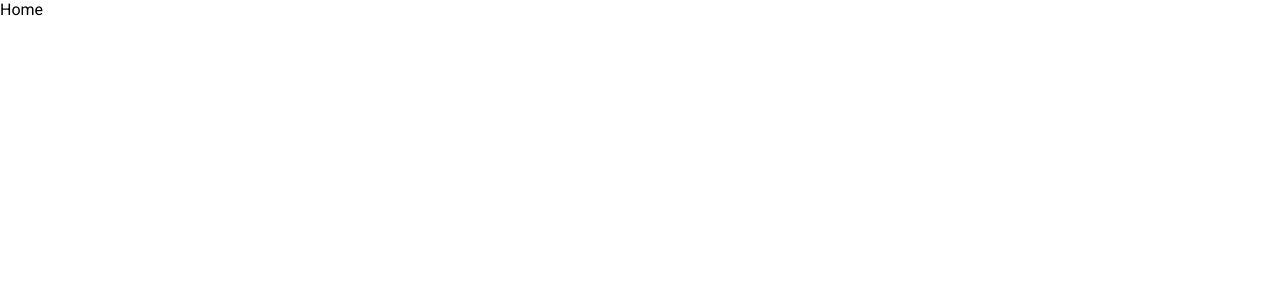
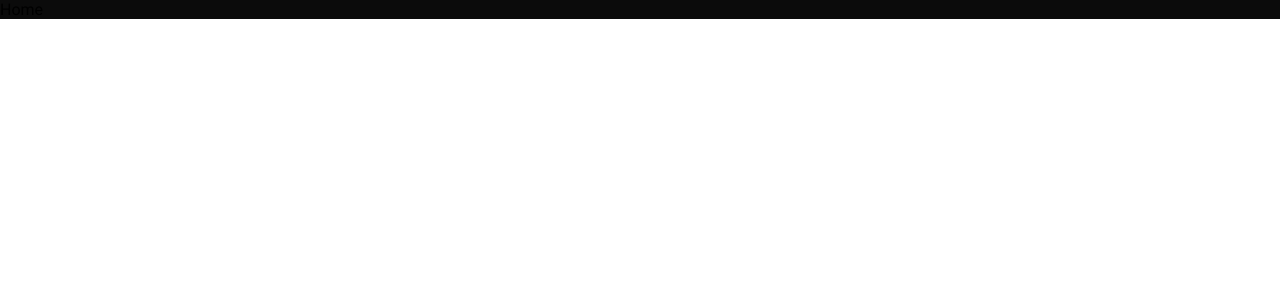
Before and after one commit to phantware/moviehub, a React (Create React App) app: page / in a window 1280 px wide. Shown: the top 300 px of the page. Built offline with nearby package versions, Linux system fonts and the light colour scheme.

Commit message:
material-ui icons/core package added

```diff
--- a/package.json
+++ b/package.json
@@ -3,6 +3,8 @@
   "version": "0.1.0",
   "private": true,
   "dependencies": {
+    "@material-ui/core": "^4.12.4",
+    "@material-ui/icons": "^4.11.3",
     "@testing-library/jest-dom": "^5.16.5",
     "@testing-library/react": "^13.3.0",
     "@testing-library/user-event": "^13.5.0",
--- a/src/App.js
+++ b/src/App.js
@@ -1,3 +1,4 @@
+import './app.scss'
 import Home from './home/Home'
 
 function App() {
--- /dev/null
+++ b/src/app.scss
@@ -0,0 +1,3 @@
+:root {
+  --main-color: #0b0b0b;
+}
--- a/src/home/Home.jsx
+++ b/src/home/Home.jsx
@@ -1,7 +1,7 @@
-import React from 'react'
+import './home.scss'
 
 const Home = () => {
-  return <div>Home</div>
+  return <div className='home'>Home</div>
 }
 
 export default Home
--- /dev/null
+++ b/src/home/home.scss
@@ -0,0 +1,3 @@
+.home {
+  background-color: var(--main-color);
+}
```
Also changed, not shown: 1 other file (tests, documents, lock files or other folders).
